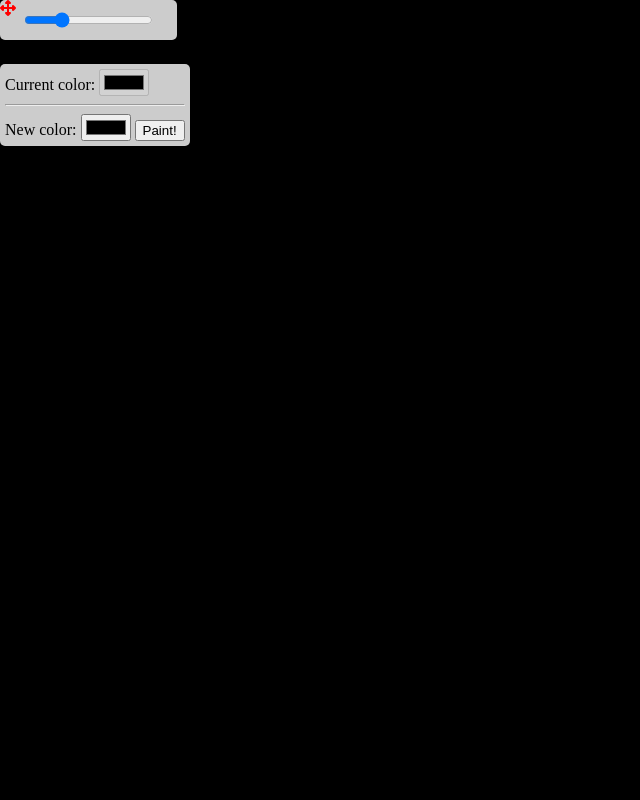
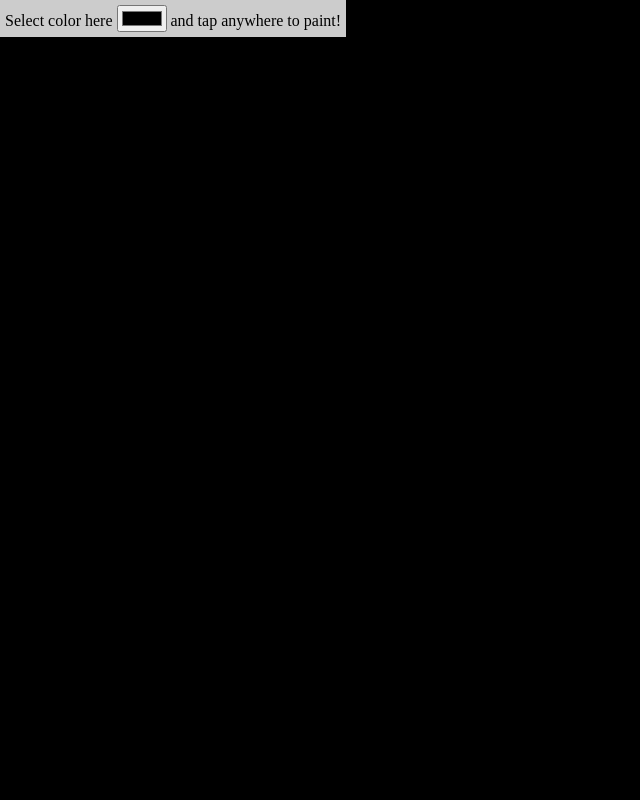
Before and after one commit to lookforward-github/inplace, a Flask app: page / in a window 1280 px wide. Shown: the whole page, without its empty margins (0-640 px from the left). Run offline with Flask 2, Linux system fonts and the light colour scheme; data that the repository does not hold is empty; parts of the project's set-up code (start-up, migrations or seed data) failed here and were passed over; some libraries are stand-ins or nearby versions.

Commit message:
improve ux

```diff
--- a/server/static/css/style.css
+++ b/server/static/css/style.css
@@ -4,6 +4,7 @@ html, body {
    margin: 0;
    padding: 0;
    background-color: black;
+   overflow: hidden;
 }
 .canvas-wrapper {
     height: 100%;
@@ -11,33 +12,27 @@ html, body {
     text-align: center;
 }
 #canvas {
-    transform-origin: 0 0;
+    position: absolute;
+    left: 0;
+    top: 120px;
+    transform-origin: center;
     transform: scale(1);
     image-rendering: pixelated;
     image-rendering: crisp-edges;
 }
-.controls {
+.painter {
     background-color: rgba(255, 255, 255, 0.8);
     position: fixed;
     top: 0;
     left: 0;
-    border-radius: 5px;
+    padding: 5px;
+    text-align: center;
 }
-.controls-drag {
-    color: red;
-    position: absolute;
-    cursor: grab;
-    width: 16px;
-    height: 16px;
+@media(max-width: 480px) {
+    .painter {
+        top: unset;
+        bottom: 0;
+        left: 0;
+        right: 0;
+    }
 }
-.controls-zoom {
-    margin: 12px 24px;
-}
-.painter {
-    background-color: rgba(255, 255, 255, 0.8);
-    position: fixed;
-    top: 64px;
-    left: 0;
-    border-radius: 5px;
-    padding: 5px;
-}
--- a/server/static/js/app.js
+++ b/server/static/js/app.js
@@ -2,23 +2,22 @@ let ctx = canvas.getContext("2d");
 ctx.imageSmoothingEnabled = false;
 let imageData;
 let height = 200, width = 200;
-let scale = getCookie('scale', 5);
+let scale = getCookie('scale', 4);
+let minScale = 1, maxScale = 14;
 let p = {x: 0, y: 0, rgba: [0, 0, 0, 255]}
 
-scroller = new FTScroller(canvasWrapper, {
-	scrollbars: false,
-	bouncing: false,
-	contentWidth: height,
-	contentHeight: width,
-	scrollBoundary: 10,
-	updateOnWindowResize: true
-});
 zoomCanvas(scale);
 
-if (canvas.style.zoom === undefined) {
-    zoom.max = 8;
+console.log = function (...messages) {
+    while (logger.childNodes.length > 100) {
+        logger.removeChild(logger.firstChild);
+    }
+    for (message of messages) {
+        logger.innerHTML += (typeof message == 'object' ? JSON.stringify(message) : message) + ' ';
+    }
+    logger.innerHTML += '<br>';
+    logger.scrollTop = logger.scrollHeight;
 }
-zoom.value = getCookie('scale', 1);
 
 function loadData() {
     let start = Date.now();
@@ -38,72 +37,76 @@ function redraw() {
     if (imageData) {
         let start = Date.now();
         ctx.putImageData(imageData, 0, 0);
-        console.log("Redrawn in", Date.now() - start, "ms");
+        //console.log("Redrawn in", Date.now() - start, "ms");
     }
 }
 
 function zoomCanvas(value) {
+    value = value < minScale ? minScale : value;
+    value = value > maxScale ? maxScale : value;
+
     scale = parseFloat(value);
     setCookie('scale', scale);
-    if (canvas.style.zoom !== undefined) {
-        canvas.style.zoom = scale;
-    } else {
-        canvas.style.transform = `scale(${scale})`;
-        canvas.width = width * scale;
-        canvas.height = height * scale;
-        redraw();
-    }
-    scroller.updateDimensions(width * scale, height * scale);
+
+    canvas.style.transform = `scale(${scale})`;
+
+    redraw();
 }
-
-var rgbToHex = function (rgb) {
-  var hex = Number(rgb).toString(16);
-  if (hex.length < 2) {
-       hex = "0" + hex;
-  }
-  return hex;
-};
-
-canvas.addEventListener('click', function(event) {
-    let rect = canvas.getBoundingClientRect();
-    let x = 0, y = 0;
-    if (canvas.style.zoom === undefined) {
-        x = Math.floor((event.clientX - rect.left) / scale);
-        y = Math.floor((event.clientY - rect.top) / scale);
-    } else {
-        x = Math.floor((event.clientX - rect.left * scale) / scale);
-        y = Math.floor((event.clientY - rect.top * scale) / scale);
-    }
-    p.x = x;
-    p.y = y;
-
-    console.log("Coordinates:", x, y);
-
-    painterPixelColor.value = rgbaToHex(ctx.getImageData(x, y, 1, 1).data);
-});
 
 function changeColor(hex) {
     p.rgba = hexToRgba(hex);
 }
 
-function paint() {
-    paintButton.disabled = true;
-    fetch(`/paint/${p.x}/${p.y}/${p.rgba[0]}/${p.rgba[1]}/${p.rgba[2]}`).then(() => {
-        paintButton.disabled = false;
-        loadData();
-    }).catch(res => {
-        paintButton.disabled = false;
-    });
-}
-
-window.addEventListener('scroll', function(event) {
-    console.log('scroll');
-    event.preventDefault();
+window.addEventListener('wheel', function(event) {
+    if (event.deltaY > 0) {
+        zoomCanvas(scale - 1);
+    } else if (event.deltaY < 0) {
+        zoomCanvas(scale + 1);
+    }
 }, false);
 
-var hammertime = new Hammer(canvas);
+var hammertime = new Hammer(body);
 hammertime.get('pinch').set({ enable: true });
-hammertime.on('pinch', function(e) { console.log(e) });
+hammertime.get('pan').set({ direction: Hammer.DIRECTION_ALL });
+
+hammertime.on('tap', function(e) {
+    let rect = canvas.getBoundingClientRect();
+    let x = 0, y = 0;
+    x = Math.floor((event.clientX - rect.left) / scale);
+    y = Math.floor((event.clientY - rect.top) / scale);
+    p.x = x;
+    p.y = y;
+
+    fetch(`/paint/${p.x}/${p.y}/${p.rgba[0]}/${p.rgba[1]}/${p.rgba[2]}`).then(() => {
+        loadData();
+    });
+});
+
+let canvasScale = scale;
+hammertime.on('pinchstart', function(e) {
+    canvasScale = scale;
+});
+hammertime.on('pinchmove', function(e) {
+    zoomCanvas(canvasScale * e.scale);
+});
+
+let canvasLeft, canvasTop;
+
+canvas.style.left = getCookie('canvasLeft', '0px');
+canvas.style.top = getCookie('canvasTop', '0px');
+
+hammertime.on('panstart', function(e) {
+    canvasLeft = parseInt(canvas.style.left || 0);
+    canvasTop = parseInt(canvas.style.top || 0);
+});
+hammertime.on('panmove', function(e) {
+    canvas.style.left = (canvasLeft + e.deltaX) + 'px';
+    canvas.style.top = (canvasTop + e.deltaY) + 'px';
+});
+hammertime.on('panend', function(e) {
+    setCookie('canvasLeft', canvas.style.left);
+    setCookie('canvasTop', canvas.style.top);
+});
 
 loadData();
 
--- a/server/static/js/controls.js
+++ /dev/null
@@ -1,18 +0,0 @@
-function dragControls() {
-    if (event.pageX != 0 && event.pageY != 0) {
-        controls.style.left = event.pageX + 'px';
-        controls.style.top = event.pageY + 'px';
-        setCookie('controls', JSON.stringify({
-            left: controls.style.left,
-            top: controls.style.top
-        }));
-    }
-}
-
-function initControls() {
-    let pos = JSON.parse(getCookie('controls', '{"left": "0px", "top": "0px"}'));
-    controls.style.left = pos.left;
-    controls.style.top = pos.top;
-}
-
-initControls();
--- a/server/templates/index.html
+++ b/server/templates/index.html
@@ -3,7 +3,7 @@
 <head>
     <title>/in/place</title>
     <meta charset=utf-8>
-    <meta name="viewport" content="user-scalable=no, width=device-width, initial-scale=1, maximum-scale=1">
+    <meta name="viewport" content="width=device-width, initial-scale=1.0, maximum-scale=1.0, user-scalable=no" />
     <link rel="stylesheet" type="text/css" href="/static/css/style.css">
     <link rel="shortcut icon" href="/static/img/icons/favicon.png" type="image/png"/>
     <script src="https://kit.fontawesome.com/b572bccbd7.js" crossorigin="anonymous"></script>
@@ -11,24 +11,17 @@
     <script type='text/javascript' src='/static/js/libs/hammer.min.js'></script>
     <script type='text/javascript' src="/static/js/functions.js"></script>
 </head>
-<body>
+<body id="body">
+    <pre id="logger" style="display: none; color: white; height: 100px; overflow-y: auto; position: fixed; top: 0; left: 0; right: 0;"></pre>
     <div class="canvas-wrapper" id="canvasWrapper">
         <canvas id="canvas" height="200" width="200"></canvas>
     </div>
-    <div class="controls" id="controls">
-        <i class="controls-drag fas fa-arrows-alt" draggable="true" ondrag="dragControls()"></i>
-        <input class="controls-zoom" id="zoom" type="range" min="1" max="16" step="0.1" value="1" onInput="zoomCanvas(this.value)">
-    </div>
     <div id="painter" class="painter" id="painter">
         <div class="painter-info"></div>
-        <label>Current color:</label>
-        <input id="painterPixelColor" class="painter-input" type="color" disabled>
-        <hr>
-        <label>New color:</label>
+        <label>Select color here</label>
         <input id="painterInput" class="painter-input" onChange="changeColor(this.value)" type="color">
-        <button class="painter-button" id="paintButton" onClick="paint()">Paint!</button>
+        <label>and tap anywhere to paint!</label>
     </div>
     <script type='text/javascript' src="/static/js/app.js"></script>
-    <script type='text/javascript' src="/static/js/controls.js"></script>
 </body>
 </html>
```
